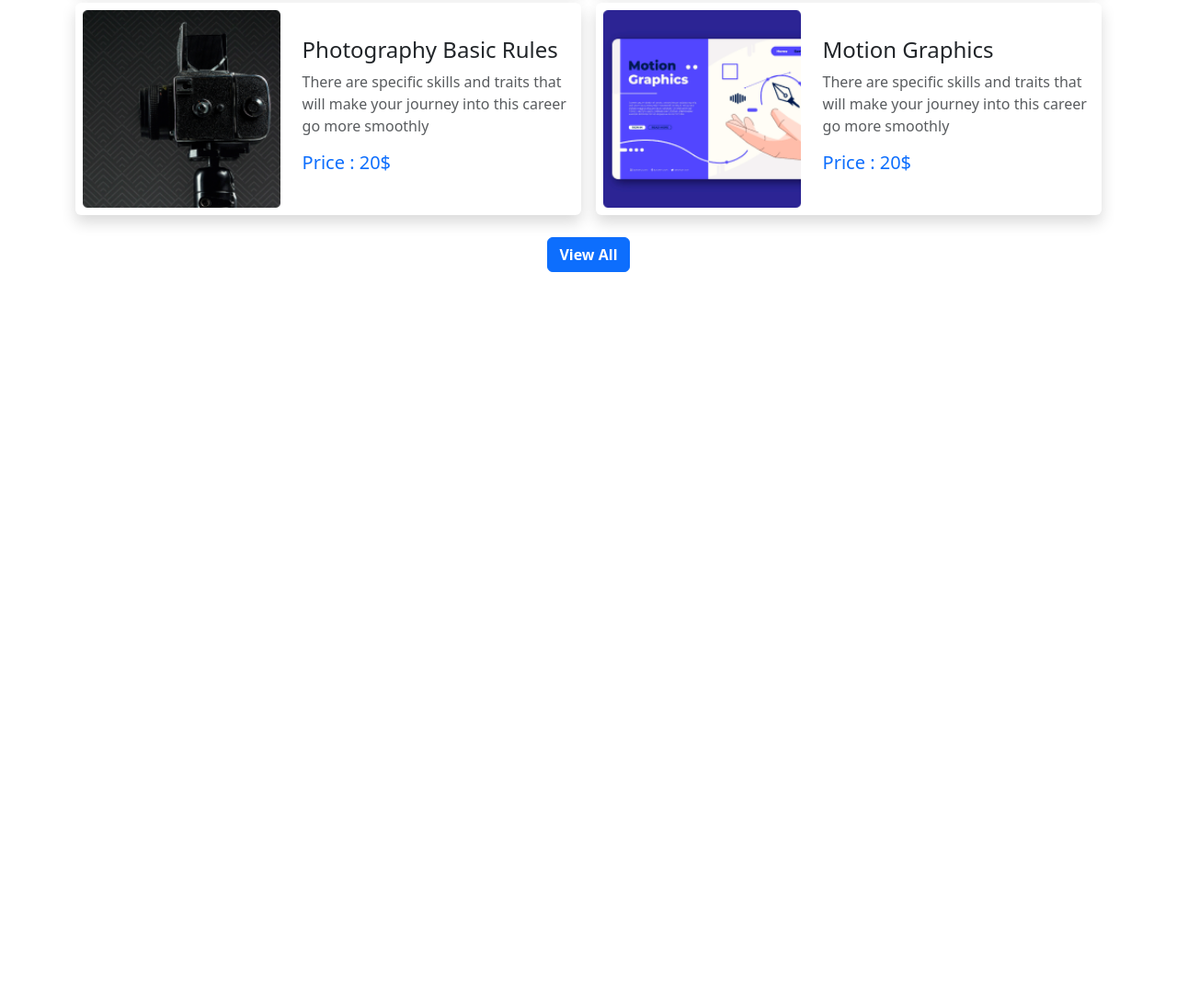
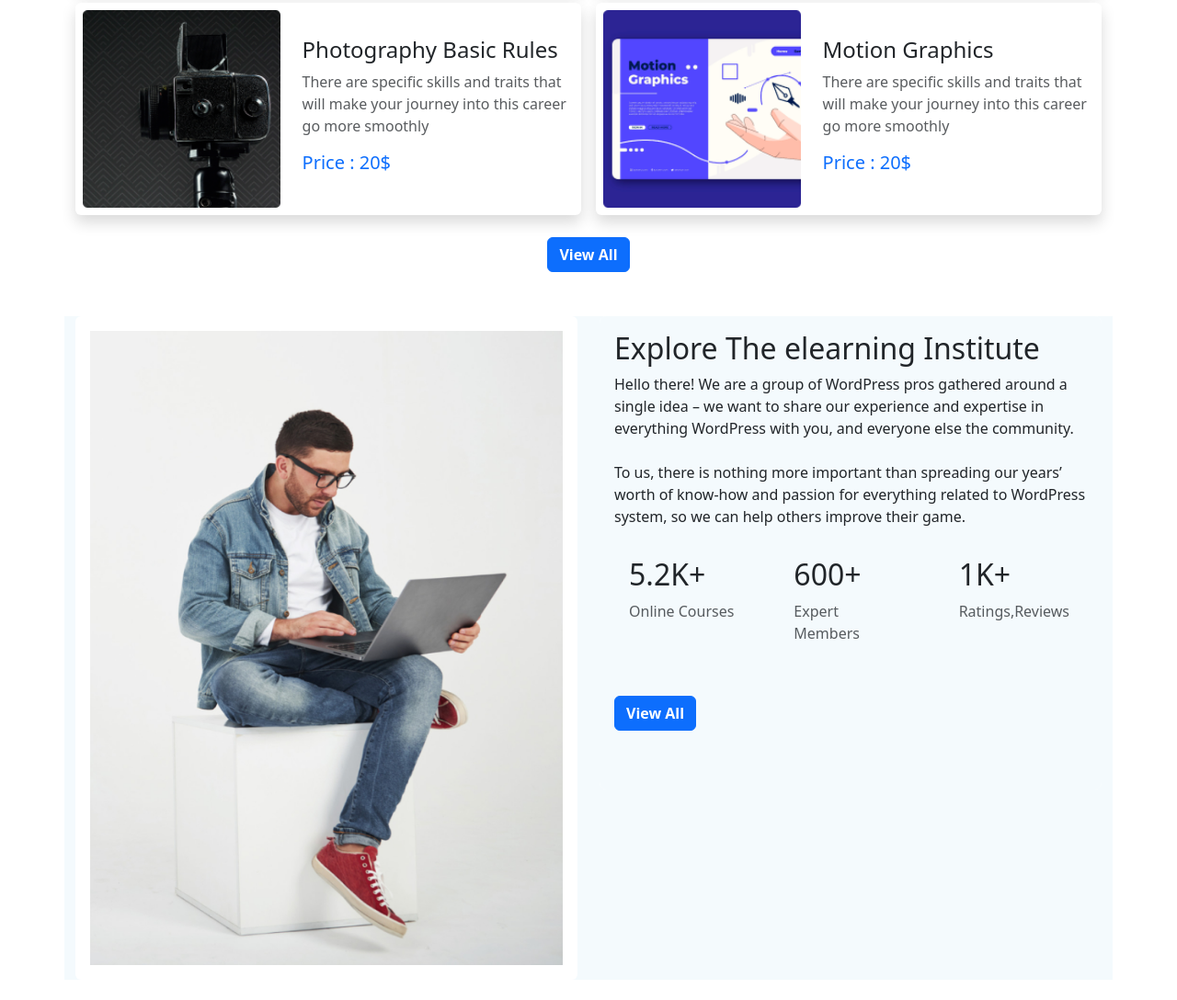
Before and after one commit to biplob2358/roots-edu-school, a plain HTML site: page index.html in a window 1280 px wide. Shown: the part 1322-2410 px from the top of the page at 92% size. Before the commit the page ends 1666 px from the top, so only its background shows below. Drawn offline with nearby package versions, Linux system fonts and the light colour scheme.

Commit message:
Explore  added

```diff
--- a/index.html
+++ b/index.html
@@ -234,7 +234,68 @@
      </section>
       <!-- Course end  -->
 
-       <!-- Our courses end-->
+      <!-- Explore  Institute start -->
+      <section class="  mb-5">
+        <div class="container">
+          <div class="row box-clour  ">
+            <div class=" col-md-6 col-lg-6 col-sm-12">
+              <div class="card  border-0 ">
+                <div class="card-body h-100 ">
+                  <img  src="images/working.png" class="img-fluid" alt="">
+                </div>
+              </div>
+            </div>
+            <div class="col-md-6  col-lg-6  col-sm-12 ">
+              <div class="card rounded-3  border-0">
+                <div class="card-body  rounded-3 box-clour">
+                  <h2>Explore The elearning Institute</h2>
+                  <p>
+                    Hello there! We are a group of WordPress pros gathered around a single idea – we want to share our experience and expertise in everything WordPress with you, and everyone else the community.
+                   <br><br>To us, there is nothing more important than spreading our years’ worth of know-how and passion for everything related to WordPress system, so we can help others improve their game.
+                  </p>
+
+                  <div>
+                    <div class="row">
+                      <div class="col-lg-4 col-6">
+                        <div class="card border-0">
+                          <div class="card-body box-clour ">
+                            <h2>5.2K+</h2>
+                            <p class=" text-dark text-opacity-75">Online Courses</p>
+                          </div>
+                        </div>
+                      </div>
+                      <div class="col-lg-4 col-6">
+                        <div class="card border-0">
+                          <div class="card-body box-clour">
+                            <h2>600+</h2>
+                            <p class=" text-dark text-opacity-75">Expert Members</p>
+                          </div>
+                        </div>
+                      </div>
+                      <div class="col-lg-4 col-6">
+                        <div class="card border-0">
+                          <div class="card-body box-clour">
+                            <h2>1K+</h2>
+                            <p class=" text-dark text-opacity-75">Ratings,Reviews</p>
+                          </div>
+                        </div>
+
+                      </div>
+                    </div>
+
+                </div>
+                <div class=" mt-4 w-75  mb-5">
+                  <button type="button" class="btn btn-primary text-white fw-semibold"> View All</button>
+              </div>
+              </div>
+            </div>
+          </div>
+        </div>
+
+      </section>
+       <!-- Explore  Institute End -->
+
+
       </main>
 
 
--- a/style.css
+++ b/style.css
@@ -2,3 +2,11 @@
     color: #FFFCF2;
 
 }
+.box-clour{
+    background-color:#F4FAFD;
+}
+.x{
+    display: block;
+    max-width: 100%;
+    height: 75%;
+  }
```
